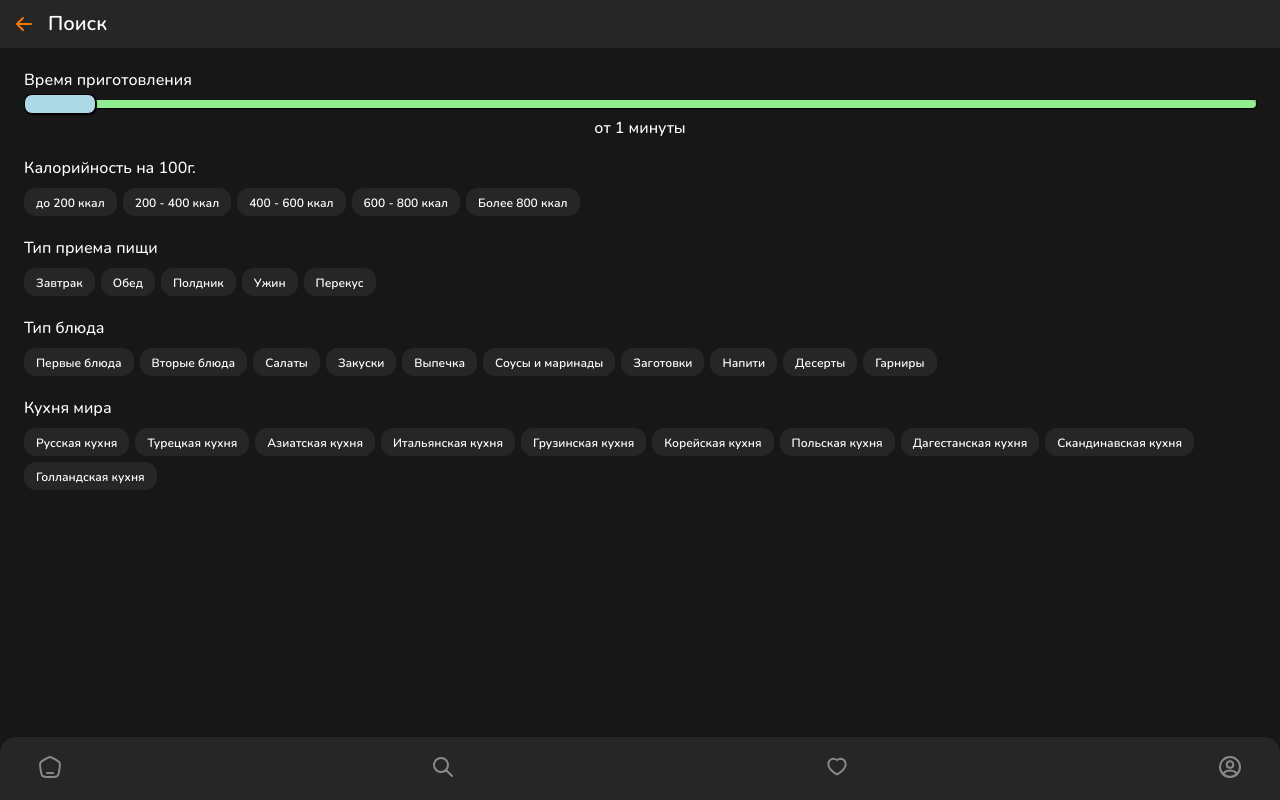
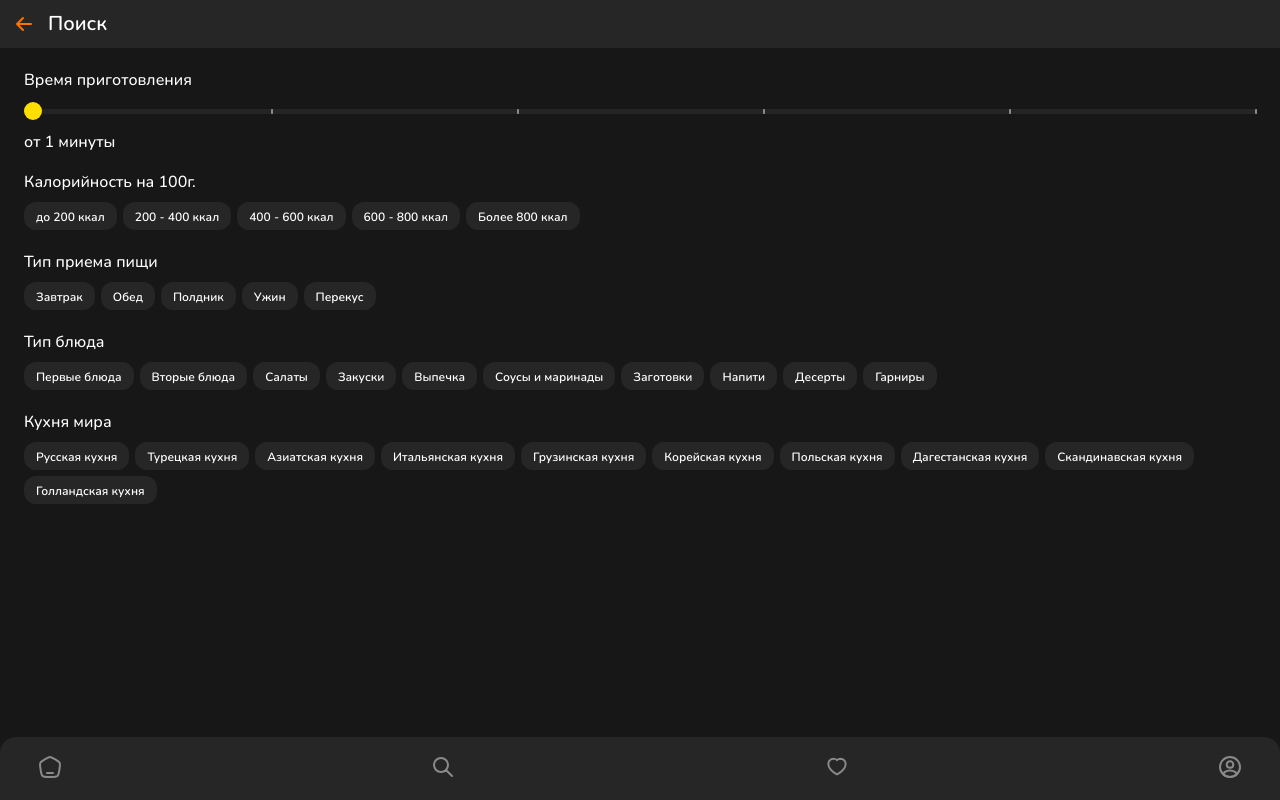
Before and after one commit to 3xcDanilFomin/Recipe-react-app, a React (Vite) app: page /filters in a window 1280 px wide. Built offline with nearby package versions, Linux system fonts and the light colour scheme.

Commit message:
update input range3

```diff
--- a/src/components/UI/InputRange/index.tsx
+++ b/src/components/UI/InputRange/index.tsx
@@ -17,6 +17,7 @@ export const InputRange: React.FC<InputRangeProps> = ({
 }) => {
   const [valueInput, setValueInput] = useState<number>(0);
   const inputRef = useRef<HTMLInputElement>(null);
+  const offset: number = 100 / (values.length - 1);
 
   const handleChangeValue = (e: React.ChangeEvent<HTMLInputElement>): void => {
     const value = parseFloat(e.target.value);
@@ -36,12 +37,19 @@ export const InputRange: React.FC<InputRangeProps> = ({
       currentInputRef.addEventListener("touchend", handleTouchEnd);
     }
 
+    if (currentInputRef) {
+      const progress = (valueInput / (max - min)) * 100;
+      currentInputRef.style.setProperty("--progress-width", `${progress}%`);
+    }
+
     return () => {
       if (currentInputRef) {
         currentInputRef.removeEventListener("touchend", handleTouchEnd);
       }
     };
-  }, [valueInput]);
+  }, [valueInput, min, max]);
+
+  const rangeList = "rangeList";
 
   const indexArray = Math.round(valueInput);
   return (
@@ -55,7 +63,13 @@ export const InputRange: React.FC<InputRangeProps> = ({
         step={step}
         value={valueInput}
         onChange={handleChangeValue}
+        list={rangeList}
       />
+      <datalist id={rangeList} className={styles["datalist"]}>
+        {new Array(values.length).fill(0).map((_, i) => (
+          <option className={styles["datalist__option"]} value={i * offset}/>
+        ))}
+      </datalist>
       <span className={styles["wrapper__text"]}>{values[indexArray]}</span>
     </div>
   );
--- a/src/components/UI/InputRange/styles.module.scss
+++ b/src/components/UI/InputRange/styles.module.scss
@@ -1,122 +1,104 @@
 @import "../../../styles/utils/variables";
 
 .wrapper {
+  position: relative;
   display: flex;
   flex-direction: column;
   gap: 12px;
 
   .slider {
+    position: relative;
+    width: 100%;
     -webkit-appearance: none;
-    touch-action: pan-y;
-    width: 100%;
-    background-color: #ccc;
+    appearance: none;
+    background: transparent;
+    cursor: pointer;
+
+    &::-webkit-slider-runnable-track {
+      background: rgba($color-dark-gray, 0.9);
+      height: 5px;
+      border-radius: 12px;
+    }
+
+    &::-moz-range-track {
+      background: rgba($color-dark-gray, 0.9);
+      height: 5px;
+      border-radius: 12px;
+    }
 
     &::-webkit-slider-thumb {
       -webkit-appearance: none;
+      appearance: none;
+      margin-top: -6.8px;
+      background-color: $color-primary;
+      height: 18px;
+      width: 18px;
+      border-radius: 50%;
+      position: relative;
+      z-index: 2;
+    }
+
+    &::-moz-range-thumb {
+      -webkit-appearance: none;
+      appearance: none;
+      margin-top: -6.8px;
+      background-color: $color-primary;
+      height: 18px;
+      width: 18px;
+      border-radius: 50%;
+      position: relative;
+      z-index: 2;
     }
 
     &:focus {
       outline: none;
     }
 
-    &::-ms-track {
-      width: 100%;
-      cursor: pointer;
-      background: transparent;
-      border-color: transparent;
-      color: transparent;
+    &:focus::-webkit-slider-thumb {
+      outline: none;
     }
 
-    &::-webkit-slider-thumb {
-      -webkit-appearance: none;
-      border: 0.2px solid #010101;
-      height: 20px;
-      width: 72px;
-      border-radius: 8px;
-      background: lightblue;
-      cursor: pointer;
-      margin-top: -6px;
-      box-shadow: 1px 1px 1px #000000, 0px 0px 1px #0d0d0d;
+    &:focus::-moz-range-thumb {
+      outline: none;
     }
 
-    &::-moz-range-thumb {
-      box-shadow: 1px 1px 1px #000000, 0px 0px 1px #0d0d0d;
-      border: 1px solid #000000;
-      height: 36px;
-      width: 36px;
-      border-radius: 50%;
-      background: #ffffff;
-      cursor: pointer;
+    &::after {
+      content: "";
+      position: absolute;
+      top: 9px;
+      left: 0;
+      width: var(--progress-width, 0%);
+      height: 5px;
+      background-color: $color-primary;
+      border-radius: 12px;
+      pointer-events: none;
+      z-index: 1;
+    }
   }
 
-    &::-ms-thumb {
-      box-shadow: 1px 1px 1px #000000, 0px 0px 1px #0d0d0d;
-      border: 1px solid #000000;
-      height: 36px;
-      width: 36px;
-      border-radius: 50%;
-      background: #ffffff;
-      cursor: pointer;
-    }
+  .datalist {
+    position: absolute;
+    z-index: 1;
+    left: 0;
+    top: 6px;
+    display: flex;
+    justify-content: space-between;
+    width: 100%;
 
-    &::-webkit-slider-runnable-track {
-      width: 100%;
-      height: 8.4px;
-      cursor: pointer;
-      box-shadow: 1px 1px 1px #000000, 0px 0px 1px #0d0d0d;
-      background: lightgreen;
-      border-radius: 6px;
-    }
+    &__option {
+      position: relative;
+      padding: 0;
 
-    &:focus::-webkit-slider-runnable-track {
-      background: lightgrey;
-    }
-
-    &:focus::-slider-runnable-track {
-      background: lightgrey;
-    }
-
-    &::-moz-range-track {
-      width: 100%;
-      height: 8.4px;
-      cursor: pointer;
-      box-shadow: 1px 1px 1px #000000, 0px 0px 1px #0d0d0d;
-      background: #3071a9;
-      border-radius: 1.3px;
-    }
-
-    &::-ms-track {
-      width: 100%;
-      height: 8.4px;
-      cursor: pointer;
-      background: transparent;
-      border-color: transparent;
-      border-width: 16px 0;
-      color: transparent;
-    }
-    &::-ms-fill-lower {
-      background: #2a6495;
-      border: 0.2px solid #010101;
-      border-radius: 2.6px;
-      box-shadow: 1px 1px 1px #000000, 0px 0px 1px #0d0d0d;
-    }
-    &:focus::-ms-fill-lower {
-      background: #3071a9;
-    }
-    &::-ms-fill-upper {
-      background: #3071a9;
-      border: 0.2px solid #010101;
-      border-radius: 2.6px;
-      box-shadow: 1px 1px 1px #000000, 0px 0px 1px #0d0d0d;
-    }
-    &:focus::-ms-fill-upper {
-      background: #cccccc;
-    }
-    &:focus::-moz-fill-upper {
-      background: #cccccc;
-    }
-    &:focus::-fill-upper {
-      background: #cccccc;
+      &:before {
+        content: "";
+        display: inline-block;
+        position: relative;
+        left: 50%;
+        height: 5px;
+        width: 2px;
+        background: $color-light-gray;
+        border-radius: 25%;
+        transform: translatey(-100%);
       }
     }
 
@@ -125,3 +107,4 @@
       text-align: center;
     }
   }
+}
--- a/src/pages/FiltersPage/index.tsx
+++ b/src/pages/FiltersPage/index.tsx
@@ -29,7 +29,8 @@ export const FiltersPage: React.FC = () => {
       <section className={styles["content"]}>
         <div className={styles["content__row"]}>
           <h2 className={styles["content__title"]}>Время приготовления</h2>
-          <InputRange values={arr} min={0} max={5} step={0.1} />
+          <InputRange values={arr} min={0} max={arr.length - 1} step={0.1} />
+
         </div>
         <div className={styles["content__row"]}>
           <h2 className={styles["content__title"]}>Калорийность на 100г.</h2>
```
Lines whose indentation alone changed are shown as unchanged.
